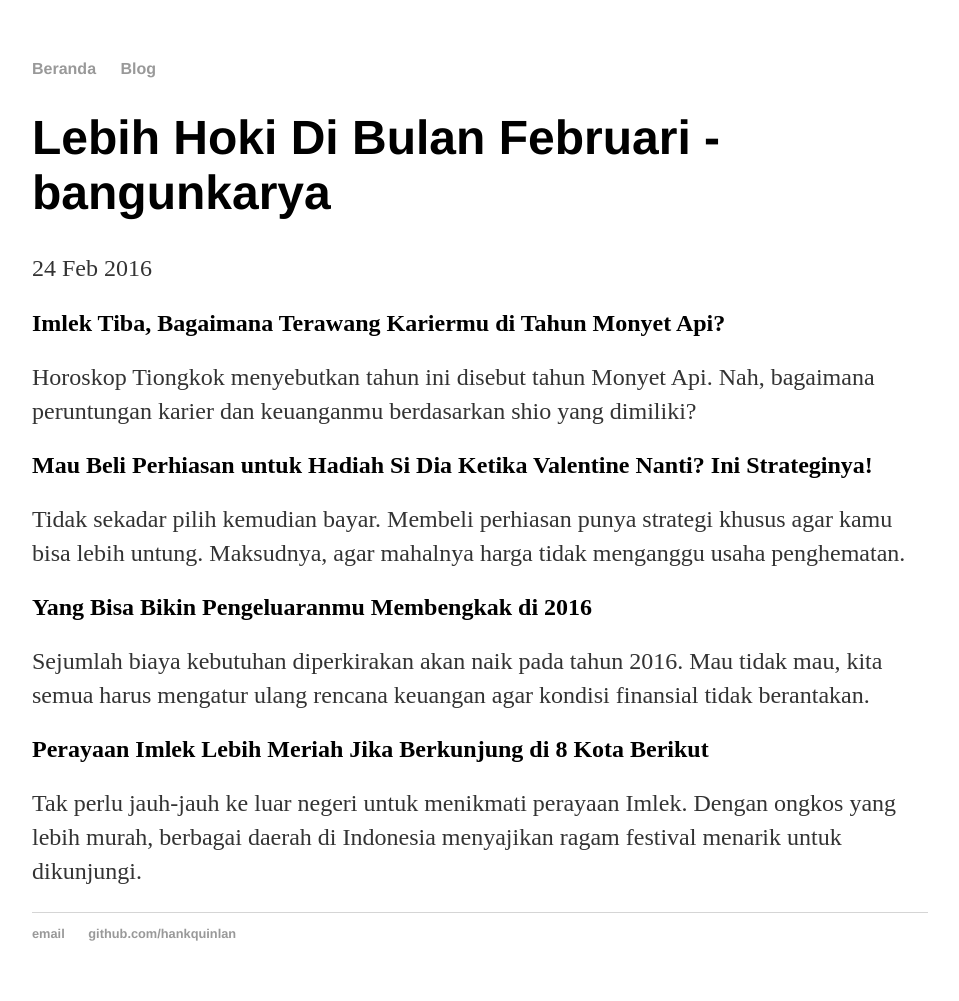
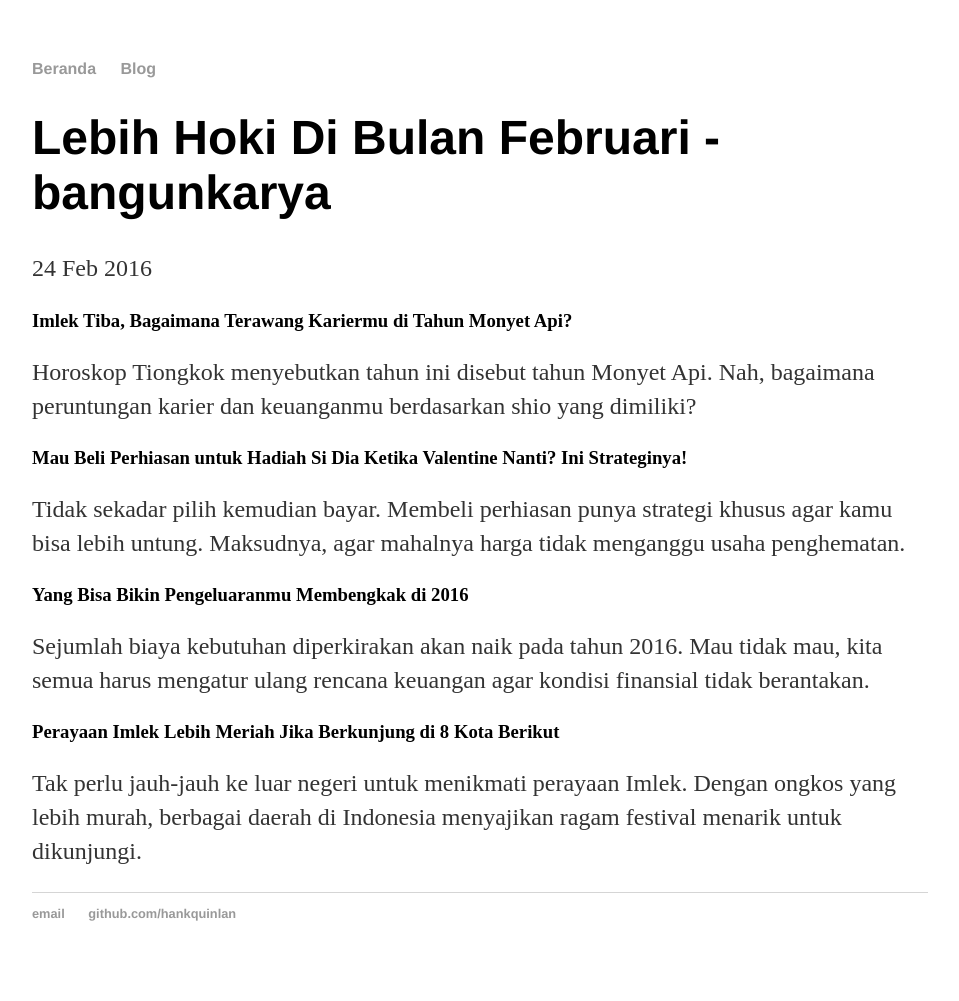
Before and after one commit to bangunkarya/bangunkarya.github.io, a Jekyll site: the page built from _posts/2016-02-24-lebih-hoki-di-bulan-februari.md, in a window 1280 px wide. Shown: the whole page, without its empty margins (160-1119 px from the left). Built offline with Jekyll 4.4.1, drawn with Linux system fonts in a browser that asks for light colours.

```diff
--- a/_posts/2016-02-24-lebih-hoki-di-bulan-februari.md
+++ b/_posts/2016-02-24-lebih-hoki-di-bulan-februari.md
@@ -3,12 +3,12 @@ layout: post
 title: "Lebih Hoki Di Bulan Februari - bangunkarya"
 date: 2016-02-24
 ---
-<h2>Imlek Tiba, Bagaimana Terawang Kariermu di Tahun Monyet Api?</h2>
+<h3>Imlek Tiba, Bagaimana Terawang Kariermu di Tahun Monyet Api?</h3>
 Horoskop Tiongkok menyebutkan tahun ini disebut tahun Monyet Api. Nah, bagaimana peruntungan karier dan keuanganmu berdasarkan shio yang dimiliki?
 <!--more-->
-<h2>Mau Beli Perhiasan untuk Hadiah Si Dia Ketika Valentine Nanti? Ini Strateginya!</h2>
+<h3>Mau Beli Perhiasan untuk Hadiah Si Dia Ketika Valentine Nanti? Ini Strateginya!</h3>
 Tidak sekadar pilih kemudian bayar. Membeli perhiasan punya strategi khusus agar kamu bisa lebih untung. Maksudnya, agar mahalnya harga tidak menganggu usaha penghematan.
-<h2>Yang Bisa Bikin Pengeluaranmu Membengkak di 2016</h2>
+<h3>Yang Bisa Bikin Pengeluaranmu Membengkak di 2016</h3>
 Sejumlah biaya kebutuhan diperkirakan akan naik pada tahun 2016. Mau tidak mau, kita semua harus mengatur ulang rencana keuangan agar kondisi finansial tidak berantakan.
-<h2>Perayaan Imlek Lebih Meriah Jika Berkunjung di 8 Kota Berikut</h2>
+<h3>Perayaan Imlek Lebih Meriah Jika Berkunjung di 8 Kota Berikut</h3>
 Tak perlu jauh-jauh ke luar negeri untuk menikmati perayaan Imlek. Dengan ongkos yang lebih murah, berbagai daerah di Indonesia menyajikan ragam festival menarik untuk dikunjungi.
```
